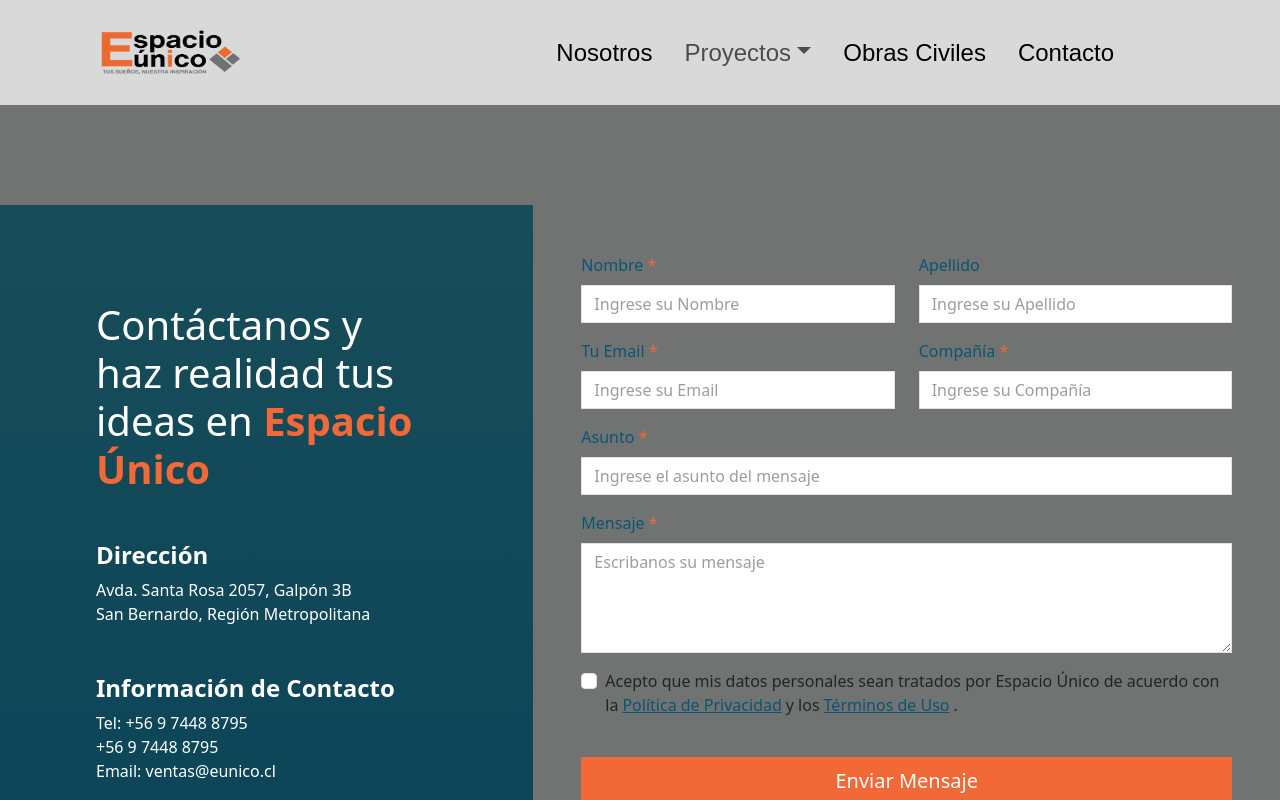
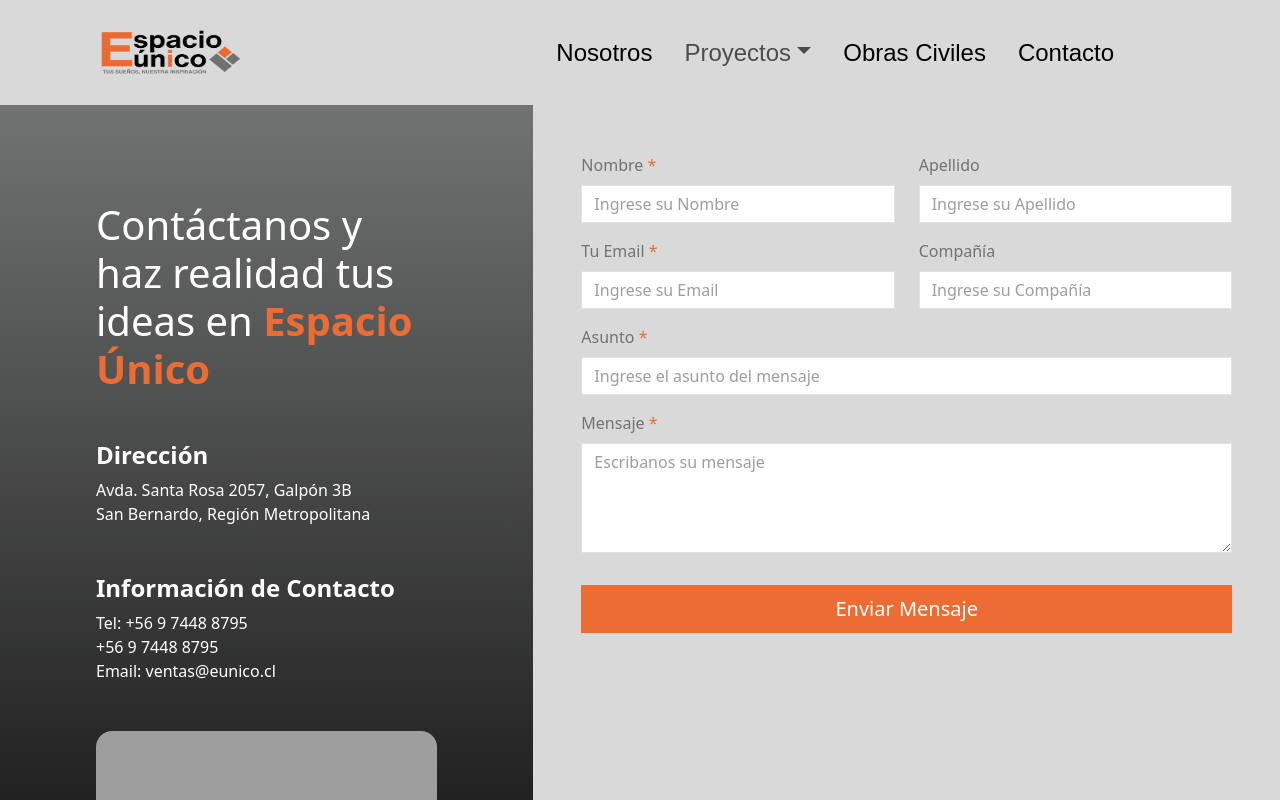
Before and after one commit to Kdangelo/eunic_site, a React (Vite) app: page /contact in a window 1280 px wide. Shown: the top 800 px of the page. Built offline with nearby package versions, Linux system fonts and the light colour scheme; grey boxes are pictures that could not be loaded; a web font is replaced by a local one.

Commit message:
style: update new colors

```diff
--- a/src/assets/scss/_variables.scss
+++ b/src/assets/scss/_variables.scss
@@ -36,12 +36,12 @@ $grays: (
 // fusv-enable
 
 // scss-docs-start color-variables
-$blue:    #095573 !default;
+$blue:    #717372 !default;
 $indigo:  #6610f2 !default;
 $purple:  #6f42c1 !default;
 $pink:    #d63384 !default;
 $red:     #dc3545 !default;
-$orange:  #F26938 !default;
+$orange:  #ec6c33 !default;
 $yellow:  #ffc107 !default;
 $green:   #198754 !default;
 $teal:    #20c997 !default;
--- a/src/components/common/ContactForm/ContactForm.jsx
+++ b/src/components/common/ContactForm/ContactForm.jsx
@@ -53,13 +53,11 @@ const ContactForm = () => {
           <Col md={6}>
             <Form.Group controlId="formCompany">
               <Form.Label>
-                <span className="text-primary">Compañía</span>{' '}
-                <span className="text-warning">*</span>
+                <span className="text-primary">Compañía</span>
               </Form.Label>
               <Form.Control
                 type="text"
                 placeholder="Ingrese su Compañía"
-                required
               />
             </Form.Group>
           </Col>
@@ -90,11 +88,11 @@ const ContactForm = () => {
           />
         </Form.Group>
 
-        <Form.Group className="mb-4" controlId="formCheckbox">
+{/*         <Form.Group className="mb-4" controlId="formCheckbox">
           <Form.Check
             type="checkbox"
             label={
-              <>
+              <a>
                 Acepto que mis datos personales sean tratados por Espacio Único de acuerdo con la
                 <a href="/politica-privacidad" className="text-primary mx-1">Política de Privacidad</a>
                   y los
@@ -103,7 +101,7 @@ const ContactForm = () => {
             }
             required
           />
-      </Form.Group>
+        </Form.Group> */}
 
         <div className="d-grid">
           <Button
--- a/src/pages/Contact/Contact.scss
+++ b/src/pages/Contact/Contact.scss
@@ -1,10 +1,11 @@
 .contact-section {
-  margin-top: 100px;
-  min-height: calc(100vh - 100px);
+/*   margin-top: 100px;
+  min-height: calc(100vh - 100px); */
+  background: #d9d9d9;
 }
 
 .contact-info {
-  background: linear-gradient(to bottom, #184D59, #054159);
+  background: linear-gradient(to bottom, #717372, #000000);
 }
 
 iframe {
```
